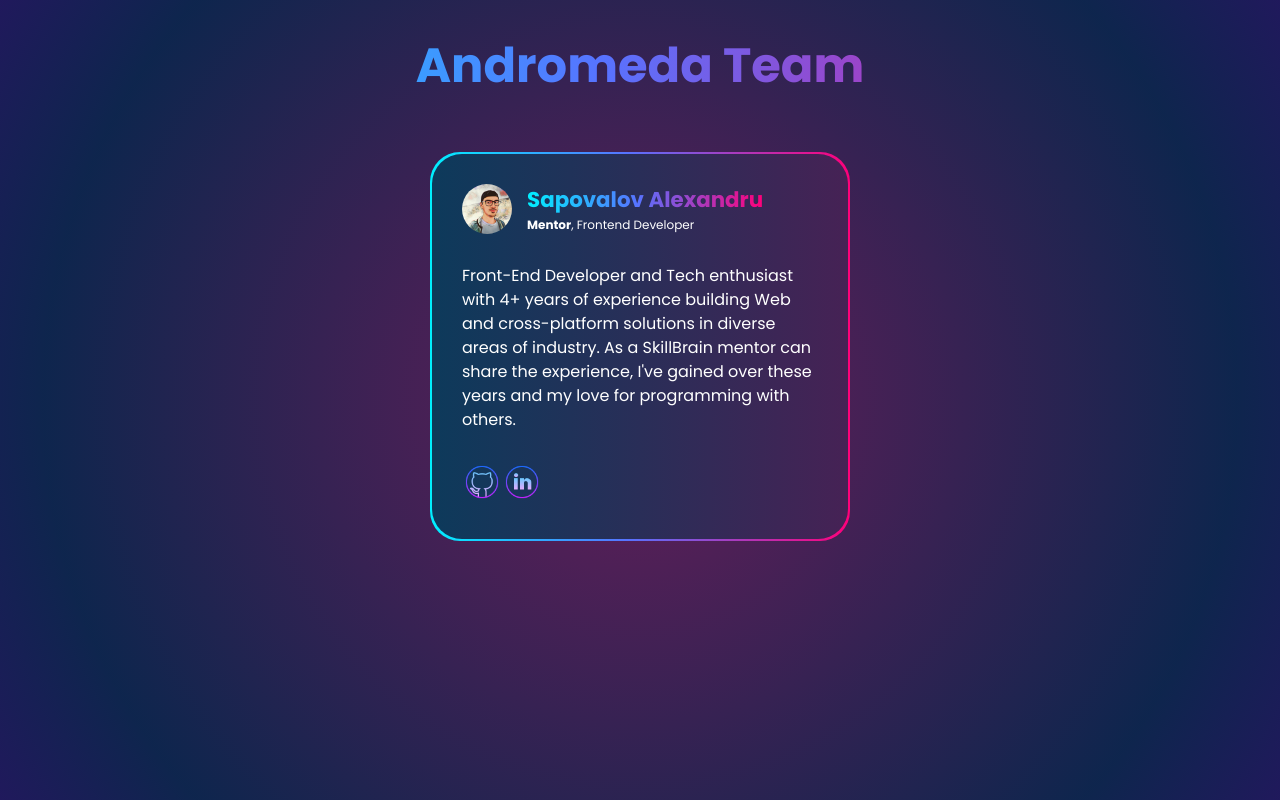
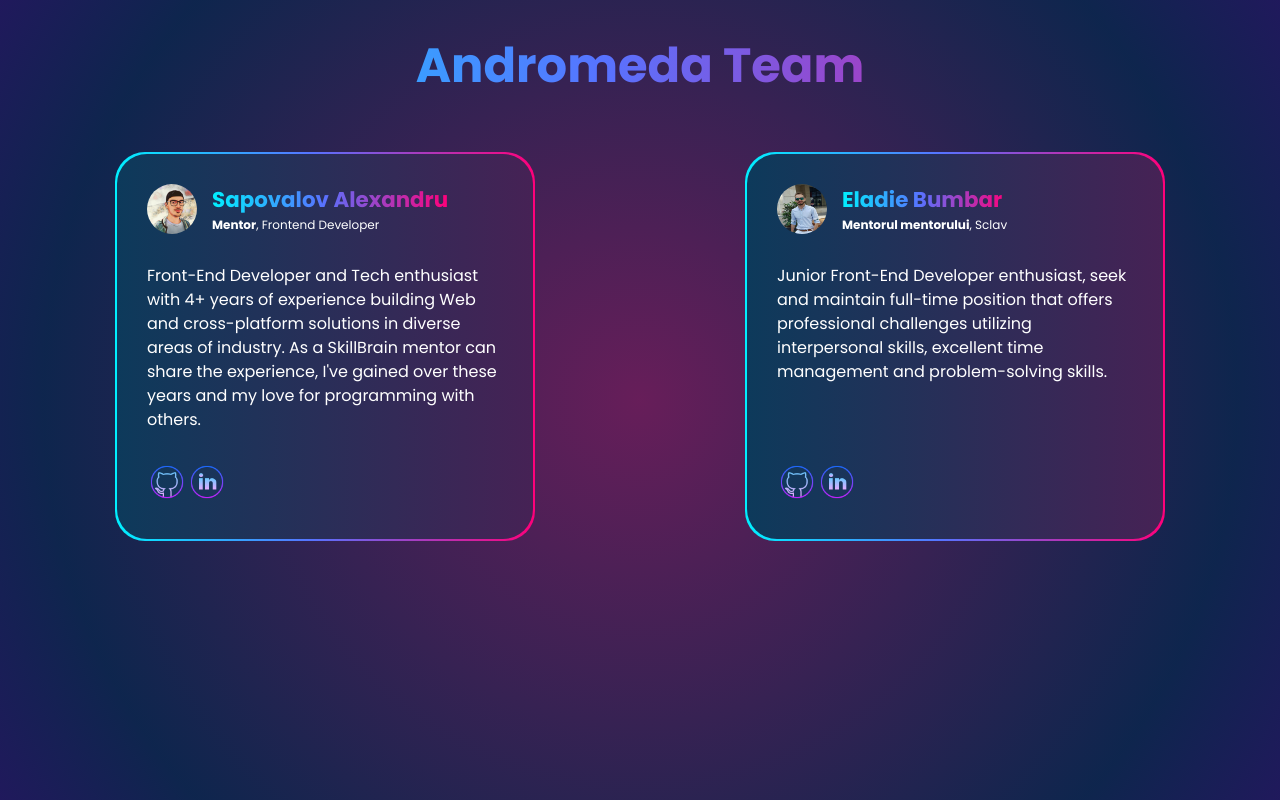
Before and after one commit to iBRazvan/React-Apps-Exercises, a React (Create React App) app: page / in a window 1280 px wide. Built offline with nearby package versions, Linux system fonts and the light colour scheme.

Commit message:
Andromeda eladie (#2)
* andromeda_Eladie

```diff
--- a/src/App.js
+++ b/src/App.js
@@ -16,13 +16,39 @@ function App() {
       },
       avatar: require("./images/sapovalov_alexandru.jpg"),
     },
+    {
+      name: "Eladie Bumbar",
+      skillBrainPosition: "Mentorul mentorului",
+      actualJob: "Sclav",
+      shortDesctioption:
+        "Junior Front-End Developer enthusiast, seek and maintain full-time position that offers professional challenges utilizing interpersonal skills, excellent time management and problem-solving skills.",
+      socialMediaLiks: {
+        gitHub: "https://github.com/Eladie",
+        linkedIn:
+          "https://www.linkedin.com/in/eladie-bumbar-b53857b6/",
+      },
+      avatar: require("./images/Eladie.jpg"),
+    },
   ];
 
   return (
     <div className="app-container">
       <h1>Andromeda Team</h1>
       <div className="content-container">
-        <Card cardData={data[0]} />
+        {
+          data.map((item) => (
+              <Card
+                name={item.name}
+                skillBrainPosition={item.skillBrainPosition}
+                actualJob={item.actualJob}
+                shortDesctioption={item.shortDesctioption}
+                socialMediaLiks={item.socialMediaLiks}
+                gitHub={item.gitHub}
+                linkedIn={item.linkedIn}
+                avatar={item.avatar} />
+          ))
+        }
+
       </div>
     </div>
   );
--- a/src/Card.js
+++ b/src/Card.js
@@ -6,19 +6,19 @@ function Card(props) {
     <div className="card">
       <div className="card-body">
         <div className="card-header">
-          <img src={props.cardData.avatar} className="avatar" />
+          <img src={props.avatar} className="avatar" />
           <div className="name-box">
-            <p>{props.cardData.name}</p>
+            <p>{props.name}</p>
             <p>
-              <b>{props.cardData.skillBrainPosition}</b>,{" "}
-              {props.cardData.actualJob}
+              <b>{props.skillBrainPosition}</b>,{" "}
+              {props.actualJob}
             </p>
           </div>
         </div>
-        <p className="card-text">{props.cardData.shortDesctioption}</p>
+        <p className="card-text">{props.shortDesctioption}</p>
         <div className="link-area">
           <a
-            href={props.cardData.socialMediaLiks.gitHub}
+            href={props.socialMediaLiks.gitHub}
             target="_blank"
             className="btn btn-primary"
           >
@@ -26,7 +26,7 @@ function Card(props) {
           </a>
           <a
             target="_blank"
-            href={props.cardData.socialMediaLiks.linkedIn}
+            href={props.socialMediaLiks.linkedIn}
             className="btn btn-primary"
           >
             <img src={require("./linkedin.png")} />
```
Also changed, not shown: src/images/Eladie.jpg (added).
